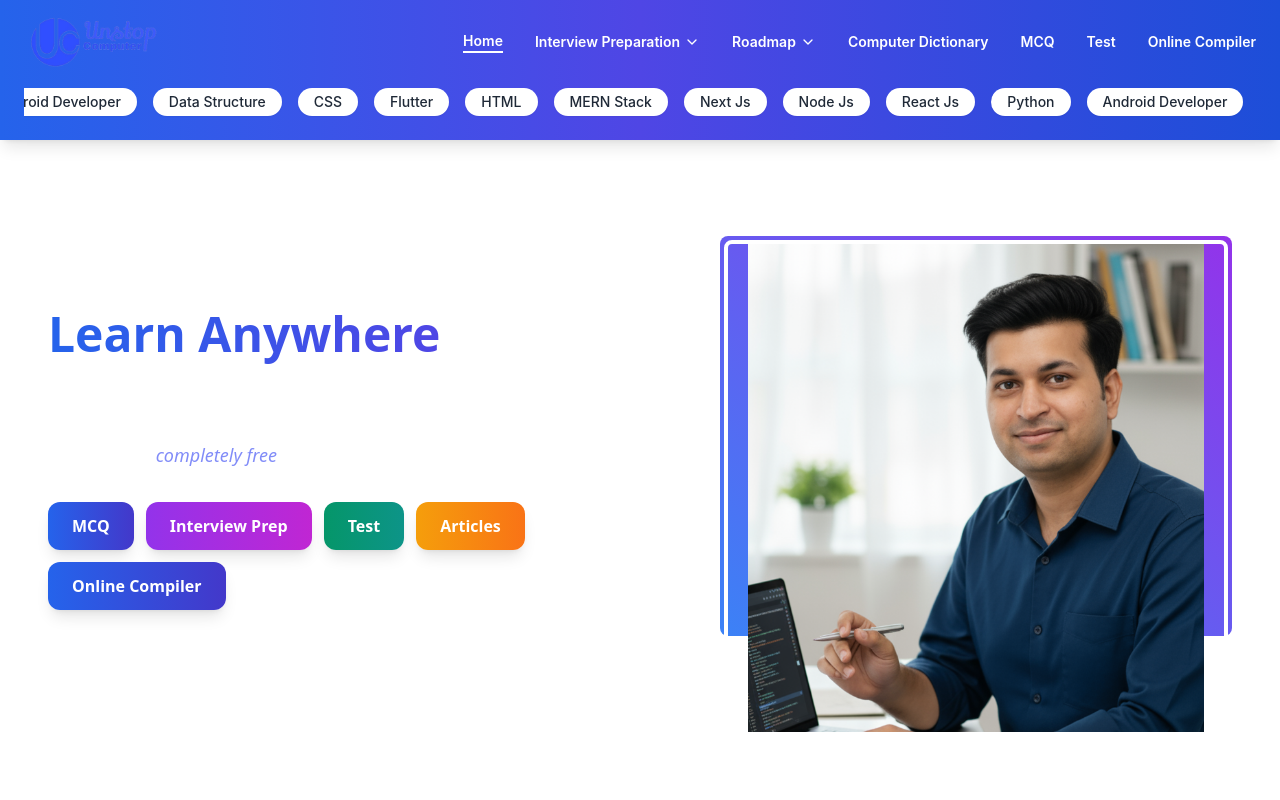
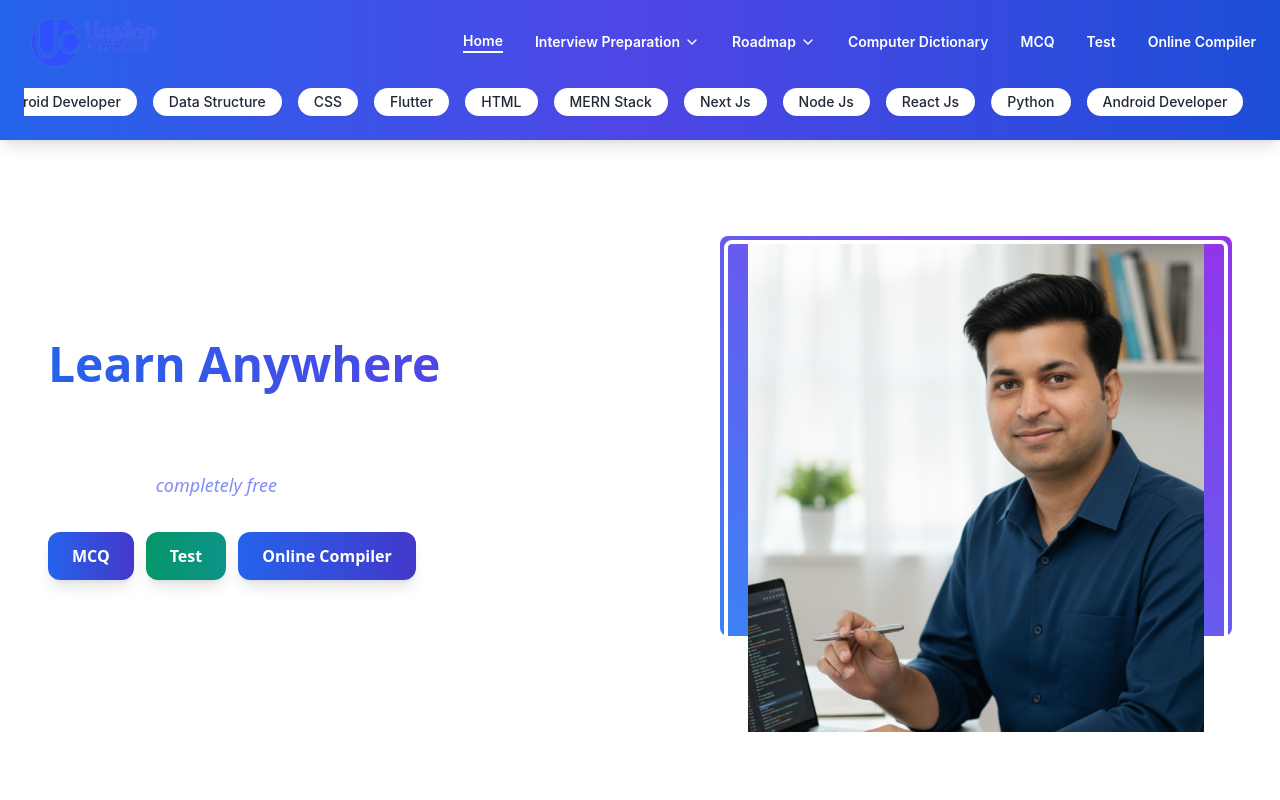
Before and after one commit to kartikkrishnasharmaa/codeskipper, a Next.js app: page / in a window 1280 px wide. Shown: the top 800 px of the page. Built offline with nearby package versions, Linux system fonts and the light colour scheme.

Commit message:
Remove unused links from Hero component
Removed 'Interview Prep' and 'Articles' links from the Hero component.

```diff
--- a/components/Hero.jsx
+++ b/components/Hero.jsx
@@ -103,21 +103,13 @@ const Hero = () => {
                 text: "MCQ",
                 colors: "from-blue-600 to-indigo-700",
               },
-              {
-                href: "/interview-question",
-                text: "Interview Prep",
-                colors: "from-purple-600 to-fuchsia-600",
-              },
+
               {
                 href: "/test",
                 text: "Test",
                 colors: "from-emerald-600 to-teal-600",
               },
-              {
-                href: "/blog",
-                text: "Articles",
-                colors: "from-amber-500 to-orange-500",
-              },
+
               {
                 href: "/compiler/index.html",
                 text: "Online Compiler",
```
